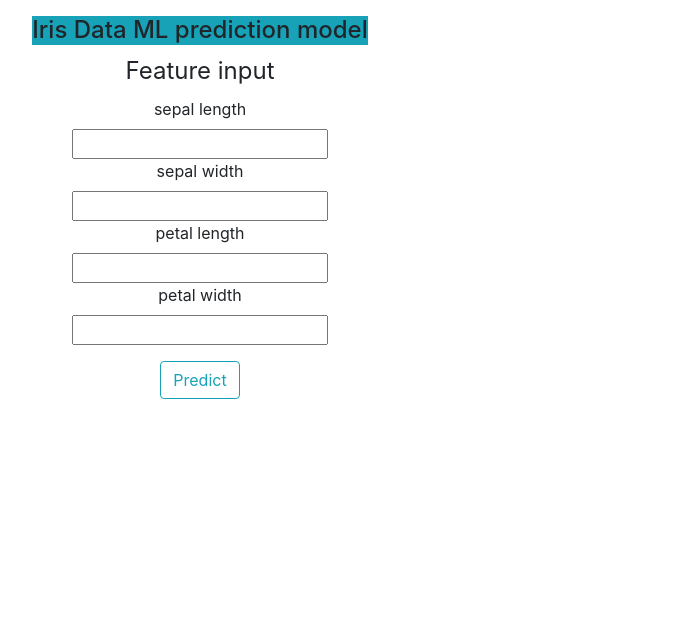
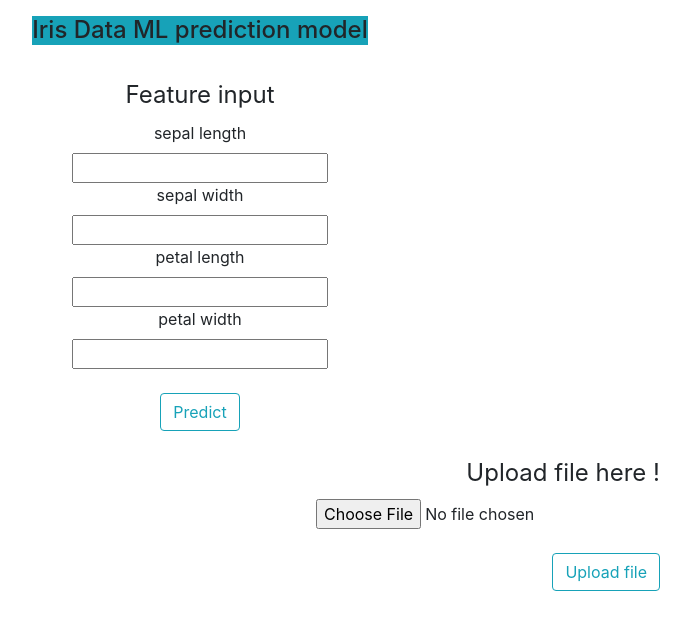
Before and after one commit to jyotipba-zz/flask_IrisData_prediction, a Flask app: page / in a window 1280 px wide. Shown: the top 630 px of the page, without its empty margins (345-1036 px from the left). Run offline with Flask 2, Linux system fonts and the light colour scheme; some libraries are stand-ins or nearby versions.

Commit message:
add file upload functionality in separate view function

```diff
--- a/app/app.py
+++ b/app/app.py
@@ -1,19 +1,30 @@
-from flask import Flask, render_template, flash, url_for, request
-from forms import featureForm
+from flask import (Flask, render_template, flash, url_for, request,
+      jsonify,send_file,send_from_directory, redirect)
+from forms import FeatureForm, FileForm
 import pickle
 import numpy as np
+import pandas as pd
+import os
+from werkzeug.utils import secure_filename
 
 app = Flask(__name__)
 app.config['SECRET_KEY'] = "flask machine learning model"
 
 @app.route("/", methods = ['GET', 'POST'])
 def home():
-    form = featureForm()
-    if form.validate_on_submit():
-        sepal_length= form.sepal_length.data
-        sepal_width = form.sepal_width.data
-        petal_length = form.petal_length.data
-        petal_width = form.petal_width.data
+    feature_form = FeatureForm()
+    file_form = FileForm()
+    return render_template("home.html", feature_form=feature_form, file_form = file_form)
+
+@app.route("/feature", methods = ['GET', 'POST'])
+def feature_input():
+    feature_form = FeatureForm()
+    file_form = FileForm()
+    if feature_form.validate_on_submit():
+        sepal_length= feature_form.sepal_length.data
+        sepal_width = feature_form.sepal_width.data
+        petal_length = feature_form.petal_length.data
+        petal_width = feature_form.petal_width.data
         with open ("./static/final_svm_model.pkl",'rb') as pickle_file:
               model = pickle.load(pickle_file)
 
@@ -28,5 +39,31 @@ def home():
         else :
             predict_result = 'virginica'
 
-        return render_template("home.html", form=form, result = predict_result)
-    return render_template("home.html", form = form)
+        return render_template("home.html", feature_form=feature_form, file_form = file_form, result = predict_result)
+    #return render_template("home.html", feature_form=feature_form, file_form = file_form)
+    return redirect(url_for("home"))
+
+
+@app.route("/uploadfile", methods = ['GET', 'POST'])
+def file_upload():
+    feature_form = FeatureForm()
+    file_form = FileForm()
+    if file_form.validate_on_submit():
+        file = file_form.test_file.data #FileStorage object
+        #data = file.read()
+        data= pd.read_csv(file,sep=' ', index_col=False)
+        with open ("./static/final_svm_model.pkl",'rb') as model_file:
+              model = pickle.load(model_file)
+        prediction = model.predict(data)
+        prediction = prediction.astype(str)
+        prediction[prediction == '0'] = 'setosa'
+        prediction[prediction == '1'] = 'versicolor'
+        prediction[prediction == '2'] = 'virginica'
+        np.savetxt("./static/prediction.txt", prediction, fmt="%s")
+        return redirect(url_for('predict_txt', filename="prediction.txt"))
+
+    return redirect(url_for("home"))
+
+@app.route('/getPrediction/<filename>') #
+def predict_txt(filename):
+     return send_from_directory('./static',filename,as_attachment=True)
--- a/app/forms.py
+++ b/app/forms.py
@@ -3,11 +3,17 @@
 #And the convenience validate_on_submit will check if it is a POST request and if it is valid.
 from flask_wtf import FlaskForm
 from wtforms import DecimalField,SubmitField
+from flask_wtf.file import FileField, FileRequired,FileAllowed
+from werkzeug.utils import secure_filename
 from wtforms.validators import DataRequired
 
-class featureForm(FlaskForm):
+class FeatureForm(FlaskForm):
     sepal_length = DecimalField("sepal length", validators =[DataRequired()] )
     sepal_width = DecimalField("sepal width",  validators =[DataRequired()])
     petal_length = DecimalField("petal length",  validators =[DataRequired()])
     petal_width = DecimalField("petal width",  validators =[DataRequired()])
     submit = SubmitField("Predict")
+
+class FileForm(FlaskForm):
+    test_file = FileField(validators=[FileRequired(), FileAllowed(['txt'])])
+    submit = SubmitField("Upload file")
--- a/app/templates/home.html
+++ b/app/templates/home.html
@@ -5,47 +5,54 @@
     <div class="row">
       <h4 class="intro bg-info mx-auto"> Iris Data ML prediction model</h4>
     </div>
-
-
-
+    <br>
     <div class="text-center">
-      <form action = "" method = post>
-        {{ form.hidden_tag() }}
-           <fieldset class="form-group" >
+      <form action="{{ url_for('feature_input') }}" method = post>
+        {{ feature_form.hidden_tag() }}
+           <fieldset>
               <legend>Feature input </legend>
-                    {{ form.sepal_length.label(class="form-control-label") }}<br>
-                    {{ form.sepal_length }}
+                    {{ feature_form.sepal_length.label(class="form-control-label") }}<br>
+                    {{ feature_form.sepal_length }}
                     <br>
-                    {{ form.sepal_width.label(class="form-control-label") }}<br>
-                    {{ form.sepal_width }}
+                    {{ feature_form.sepal_width.label(class="form-control-label") }}<br>
+                    {{ feature_form.sepal_width }}
                     <br>
-                    {{ form.petal_length.label(class="form-control-label") }}<br>
-                    {{ form.petal_length }}
+                    {{ feature_form.petal_length.label(class="form-control-label") }}<br>
+                    {{ feature_form.petal_length }}
                     <br>
-                    {{ form.petal_width.label(class="form-control-label") }}<br>
-                    {{ form.petal_width }}
+                    {{ feature_form.petal_width.label(class="form-control-label") }}<br>
+                    {{ feature_form.petal_width }}
 
             </fieldset>
-                    {{ form.submit(class = "btn btn-outline-info") }}
+                                <br>
+                    {{ feature_form.submit(class = "btn btn-outline-info") }}
         </form>
     </div>
     <br>
+    <div class="row">
+      <div  class=" font-weight-bold bg-success text-center mx-auto " >
+        {% if result %}
 
+            {{result}}
 
-        <div class="row">
-          <div  class=" font-weight-bold bg-success text-center mx-auto " >
-            {% if result %}
-              {{result}}
-            {% endif %}
-          </div>
+        {% endif %}
+      </div>
+    </div>
 
-        </div>
-
-
-
-
-
-
+    <div class="text-right">
+      <form action="{{ url_for('file_upload') }}" method="post" enctype="multipart/form-data">
+        {{ file_form.hidden_tag() }}
+        <legend>Upload file here ! </legend>
+        {{ file_form.test_file }} <br>
+        {% if file_form.test_file.error %}
+          {% for error in file_form.test_file.error%}
+            <span class = "text-danger" >{error}</span>
+          {% endfor %}
+        {% endif %}
+        <br>
+        {{ file_form.submit(class = "btn btn-outline-info") }}
+      </form>
+    </div>
 
 
 
```
Also changed, not shown: 2 other files.
